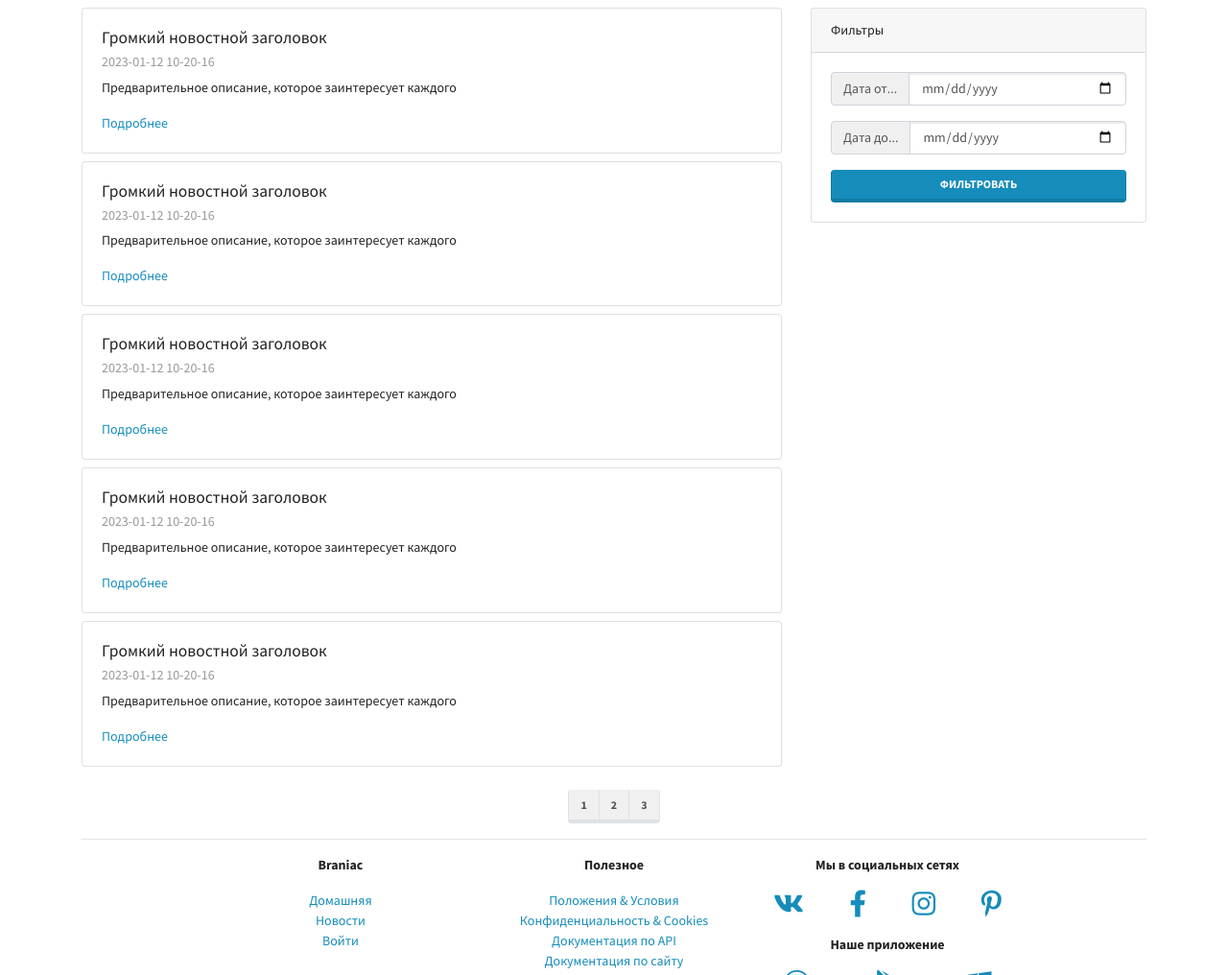
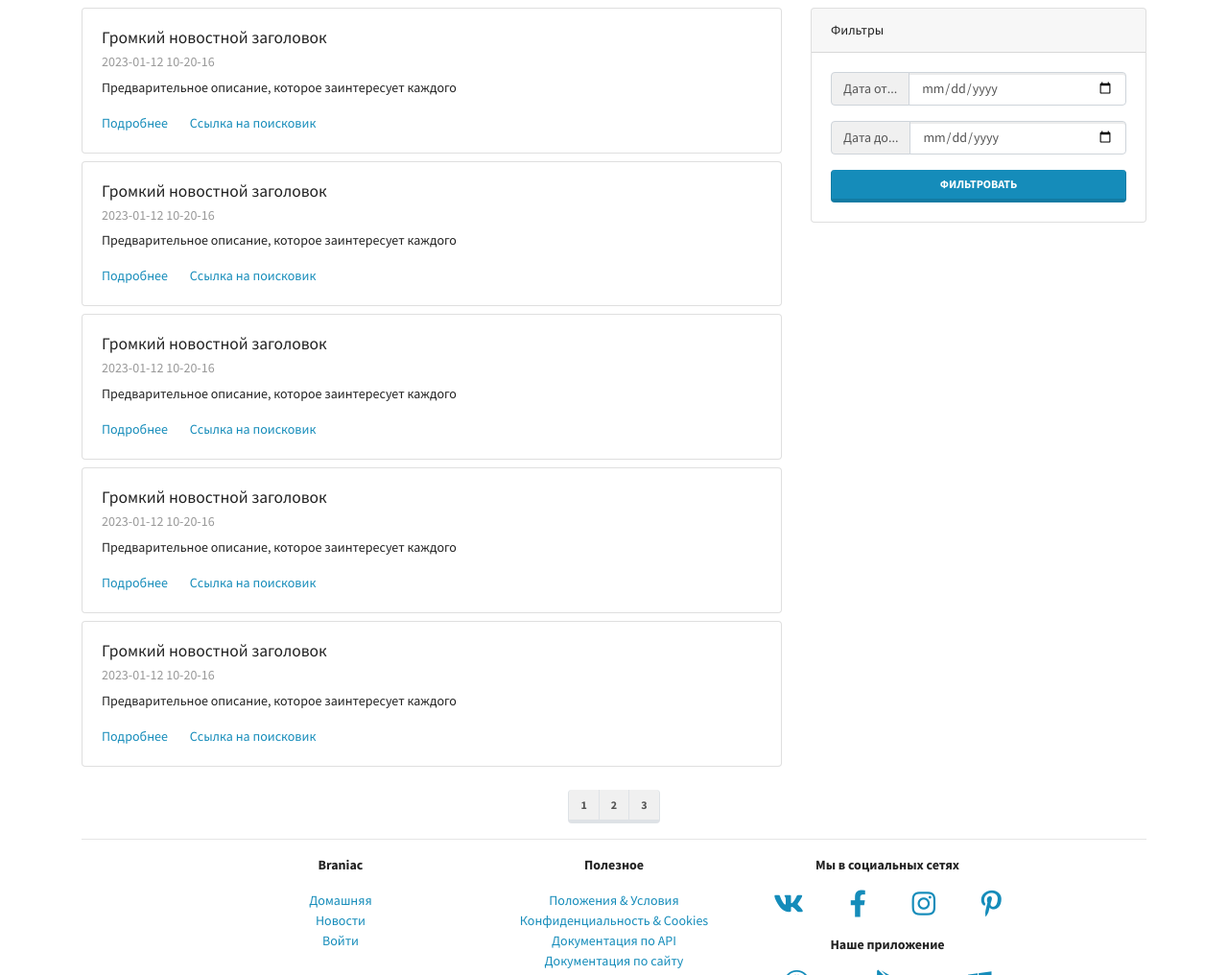
Before and after one commit to V-U-Simon/django_gb_lms, a Django app: page /mainapp/news/ in a window 1280 px wide. Shown: the part 77-1093 px from the top of the page at 96% size. Run offline with Django 3.2, Linux system fonts and the light colour scheme; some libraries are stand-ins or nearby versions.

Commit message:
link with request to yandex

```diff
--- a/project/mainapp/templates/mainapp/news.html
+++ b/project/mainapp/templates/mainapp/news.html
@@ -30,6 +30,7 @@
               </h6>
               <p class="card-text">{{ news_preview }}</p>
               <a href="#" class="card-link">Подробнее</a>
+              <a href="https://yandex.ru/search/?text={{ param_for_search_request }}" class="card-link">Ссылка на поисковик</a>
             </div>
           </div>
         {% endfor %}
--- a/project/mainapp/views.py
+++ b/project/mainapp/views.py
@@ -17,6 +17,7 @@ class NewsPageView(TemplateView):
         context["news_preview"] = "Предварительное описание, которое заинтересует каждого"
         context["range"] = range(5)
         context["datetime_obj"] = datetime.now()
+        context["param_for_search_request"] = "some request"
         return context
 
 
```
